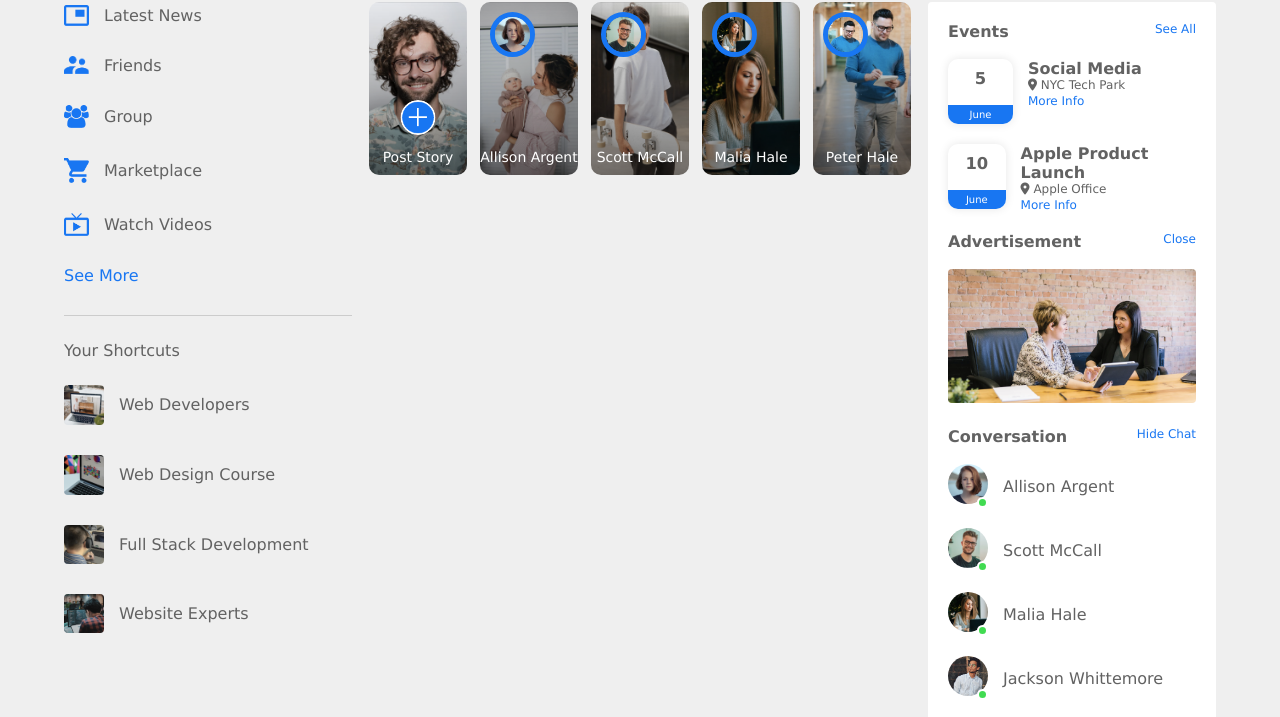
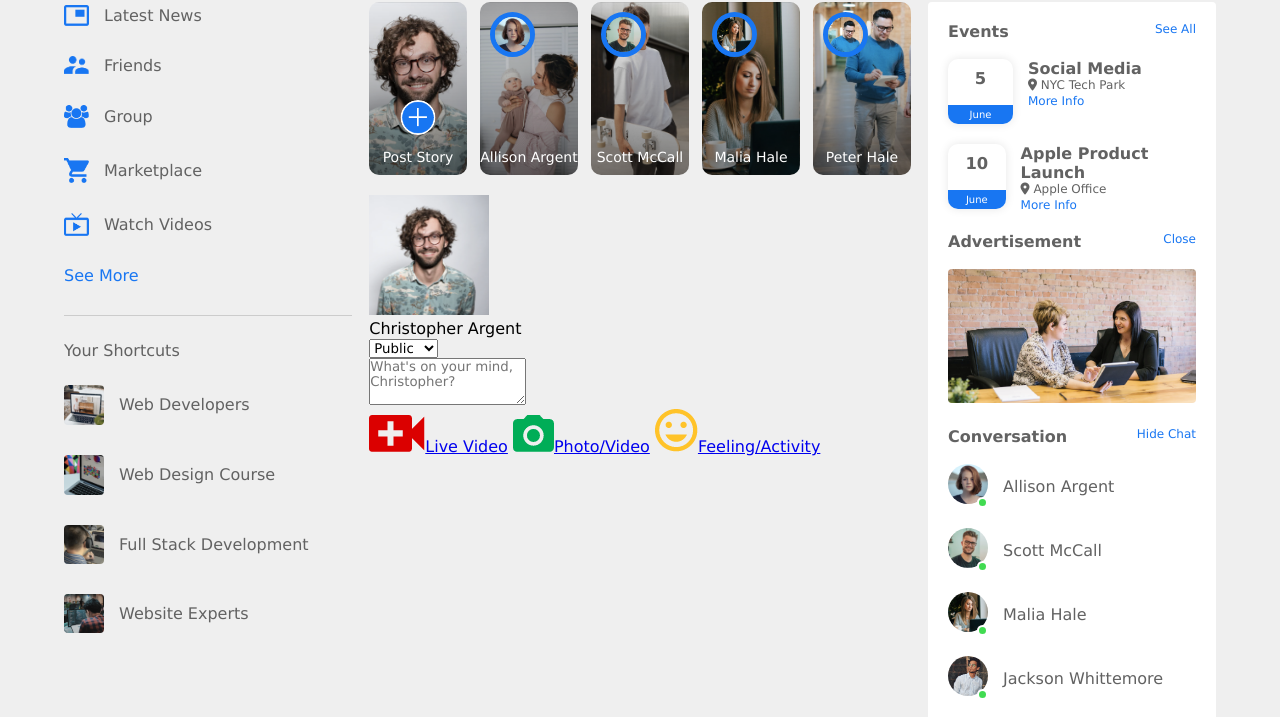
Before and after one commit to aryancodespy/socialbook, a plain HTML site: page index.html in a window 1280 px wide. Shown: the part 65-782 px from the top of the page. Drawn offline with Linux system fonts and the light colour scheme.

Commit message:
Add create post section

```diff
--- a/index.html
+++ b/index.html
@@ -62,26 +62,59 @@
         <div class="main-content">
 
             <div class="story-container">
+
                 <div class="story story-1">
                     <img src="./images/upload.png" alt="plus-icon" id="plus-icon">
                     <p>Post Story</p>
                 </div>
+
                 <div class="story story-2">
                     <img src="./images/member-1.png" alt="member-1">
                     <p>Allison Argent</p>
                 </div>
+
                 <div class="story story-3">
                     <img src="./images/member-2.png" alt="member-2">
                     <p>Scott McCall</p>
                 </div>
+
                 <div class="story story-4">
                     <img src="./images/member-3.png" alt="member-3">
                     <p>Malia Hale</p>
                 </div>
+
                 <div class="story story-5">
                     <img src="./images/member-4.png" alt="member-4">
                     <p>Peter Hale</p>
                 </div>
+
+            </div>
+
+            <div class="create-post-container">
+
+                <div class="userProfile">
+                    <img src="./images/profile-pic.png" alt="profile picture" id="profile-icon">
+                    <div>
+                        <p>Christopher Argent</p>
+                        <select name="privacy" id="privacy">
+                            <option value="public">Public</option>
+                            <option value="private">Private</option>
+                        </select>
+                    </div>
+                </div>
+
+                <div class="post-container">
+
+                    <textarea name="post" id="post-input" rows="3" placeholder="What's on your mind, Christopher?"></textarea>
+
+                    <div class="media-buttons">
+                        <a href="#"><img src="./images/live-video.png" alt="live video icon" class="media-icon">Live Video</a>
+                        <a href="#"><img src="./images/photo.png" alt="media icon" class="media-icon">Photo/Video</a>
+                        <a href="#"><img src="./images/feeling.png" alt="status icon" class="media-icon">Feeling/Activity</a>
+                    </div>
+
+                </div>
+
             </div>
 
         </div>
```
